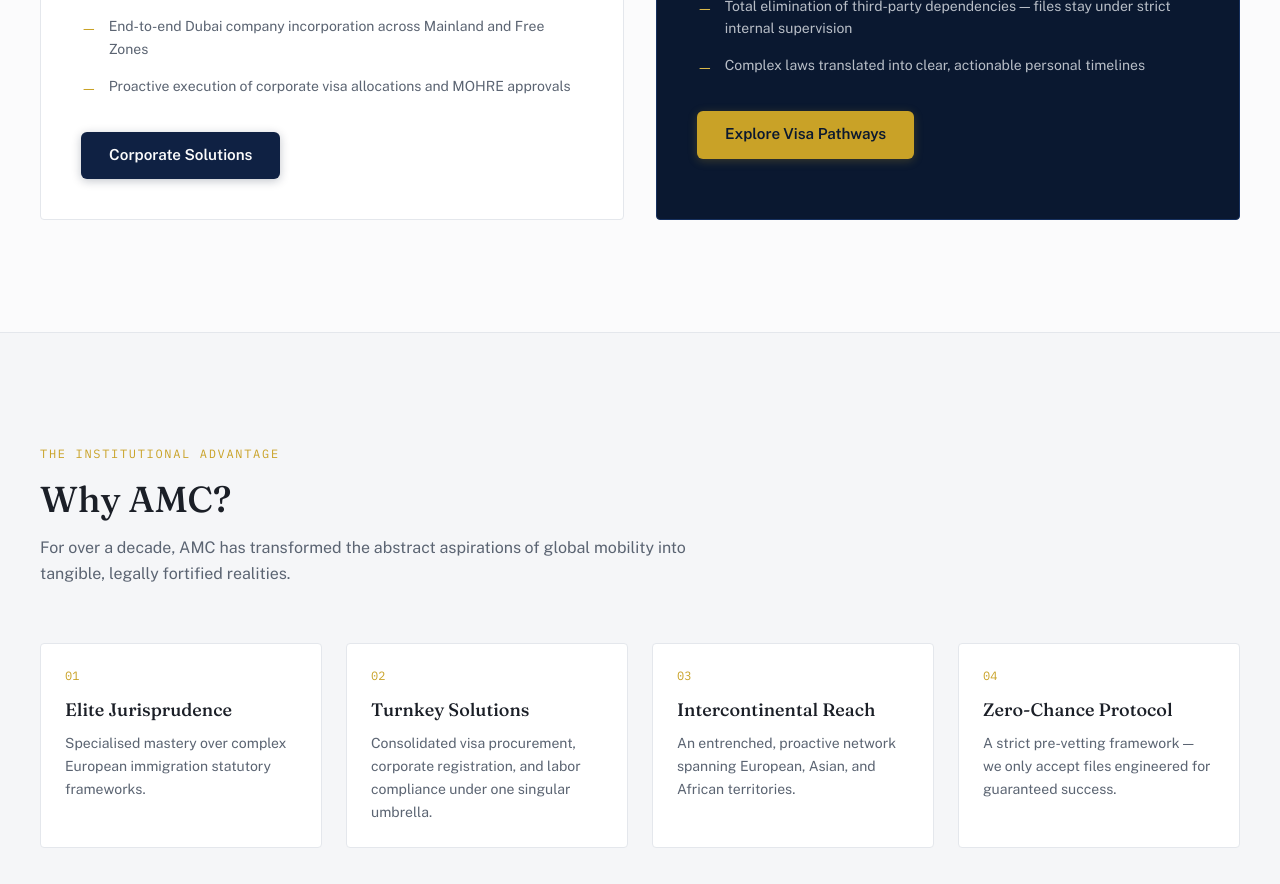
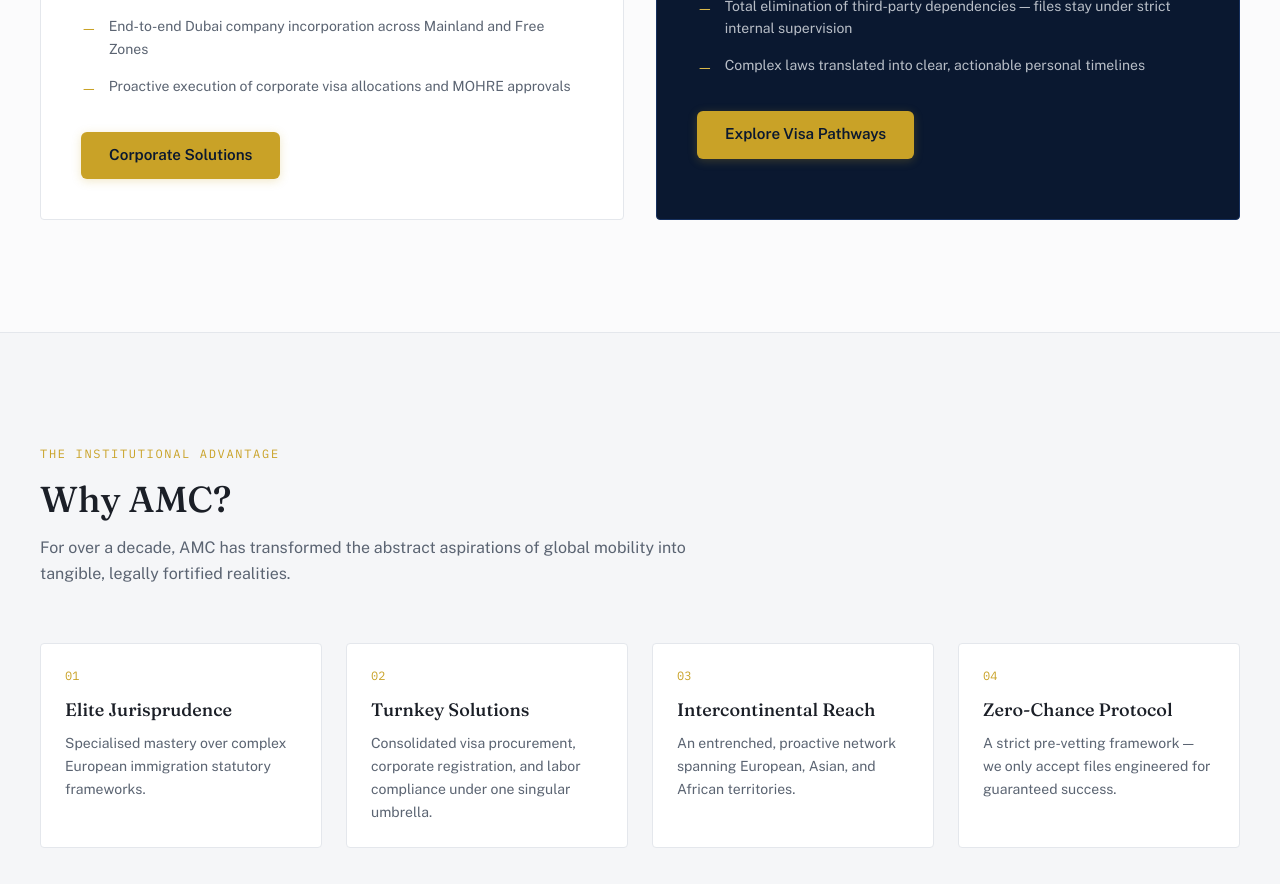
Before and after one commit to Raihanhn/amc, a Next.js app: page / in a window 1280 px wide. Shown: the part 3140-4024 px from the top of the page. Built offline with nearby package versions, Linux system fonts and the light colour scheme.

Commit message:
same button color added for all button

```diff
--- a/pages/index.js
+++ b/pages/index.js
@@ -197,7 +197,7 @@ export default function Home() {
                   </li>
                 ))}
               </ul>
-              <Button href="/work-with-us" variant="navy" className="mt-8 transition transform hover:scale-105">
+              <Button href="/work-with-us" variant="gold" className="mt-8 transition transform hover:scale-105">
                 Corporate Solutions
               </Button>
             </div>
```
